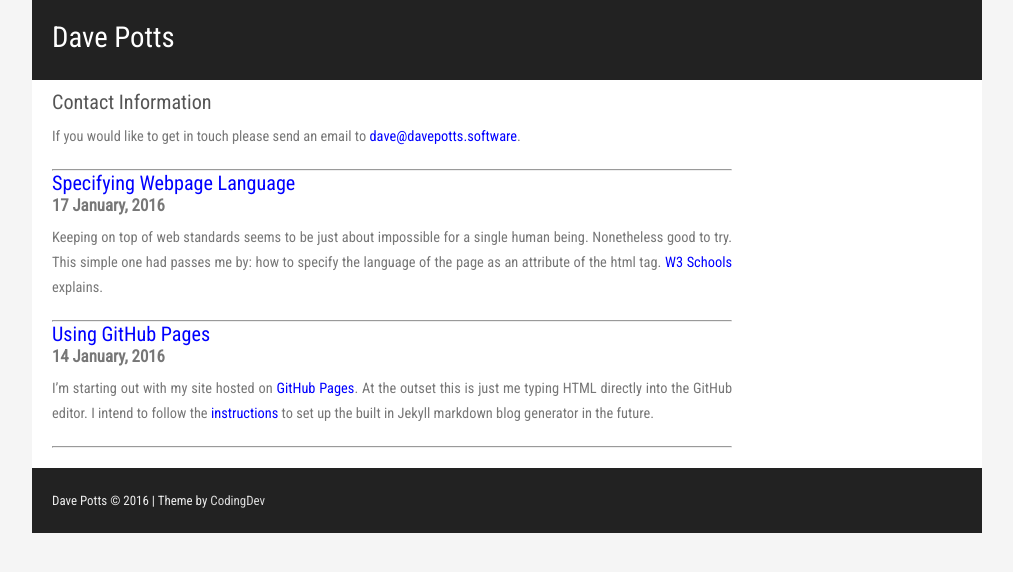
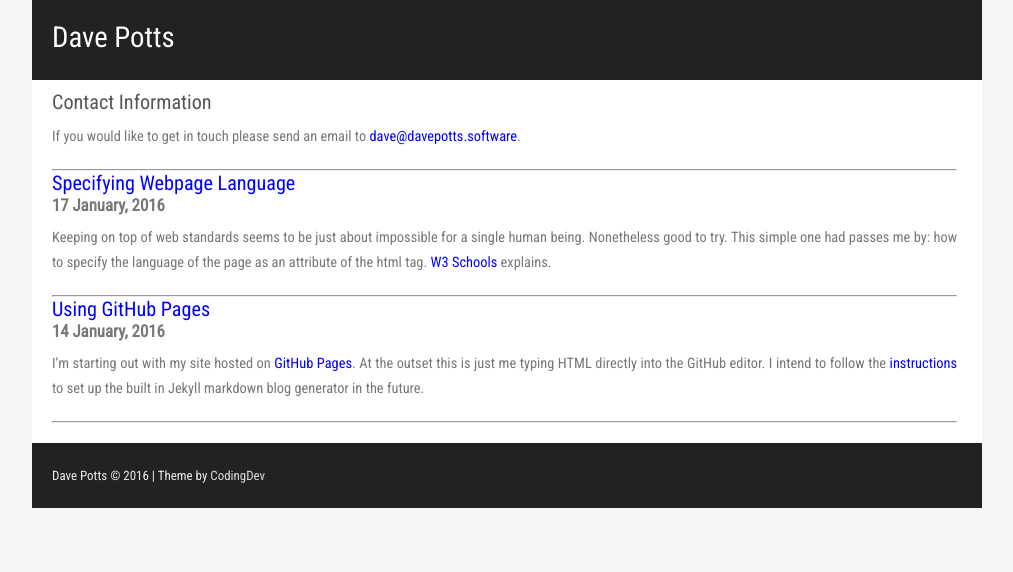
Before and after one commit to davegoopot/davegoopot.github.io, a Jekyll site: the page built from index.html, in a window 1280 px wide. Shown: the top 572 px of the page, without its empty margins (133-1146 px from the left). Built offline with Jekyll 4.4.1, drawn with Linux system fonts in a browser that asks for light colours.

Commit message:
Working on rending for small screens

```diff
--- a/css/style.css
+++ b/css/style.css
@@ -15,7 +15,7 @@ li { color: #036DA7; list-style-type: none; margin-bottom: 6px; }
 #sidebar { width: 210px; float: right; background: #FFF; color: #666; margin-right: 20px; }
 #sidebar .box { margin-bottom: 10px; padding: 10px 3px; color: #666; }
 #sidebar h2 { font-size: 1.2em; font-weight: 100; padding: 3px; }
-#content { margin-left: 20px; margin-right: 250px; text-align: justify; color: #777; }
+#content { margin-left: 20px; margin-right: 25px; text-align: justify; color: #777; }
 #content h2 { color: #555; font-size: 1.4em; font-weight: 200;}
 #content p { margin: 10px 0 20px 0; line-height: 25px;}
 #footer { clear: both; color: #eee; background: #222; text-align: left; margin: 20px 0px 0px 0px; padding: 25px 20px; font-size: .9em; }
```
